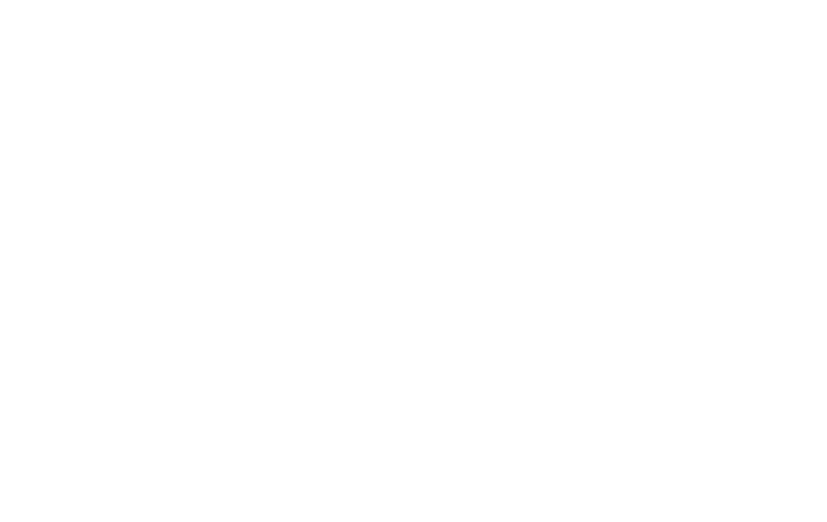
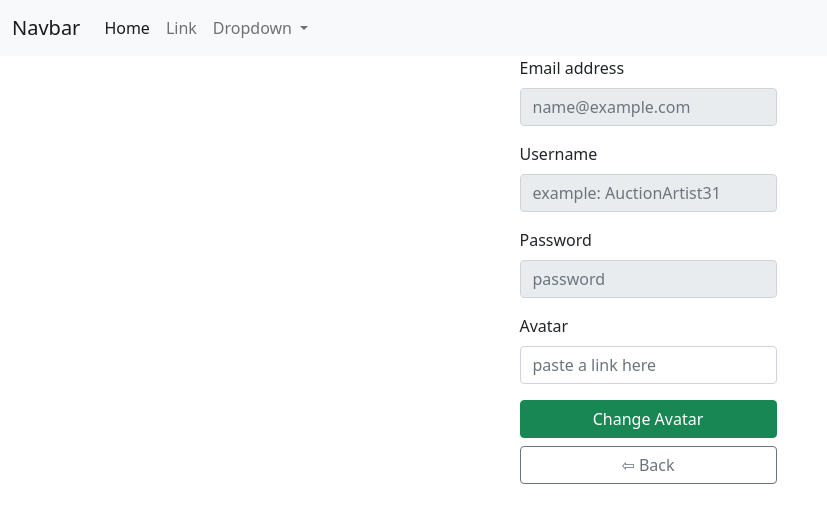
Before and after one commit to OleMartinKeis/OMK-Semester-project-2, a website: page profile/edit/index.html in a window 1280 px wide. Shown: the whole page, without its empty margins (0-827 px from the left). Drawn offline with nearby package versions, Linux system fonts and the light colour scheme.

Commit message:
finished html for edit page

```diff
--- a/profile/edit/index.html
+++ b/profile/edit/index.html
@@ -8,6 +8,65 @@
     <link href="https://cdn.jsdelivr.net/npm/bootstrap@5.1.3/dist/css/bootstrap.min.css" rel="stylesheet" integrity="sha384-1BmE4kWBq78iYhFldvKuhfTAU6auU8tT94WrHftjDbrCEXSU1oBoqyl2QvZ6jIW3" crossorigin="anonymous">
 </head>
 <body>
+    <nav class="navbar navbar-expand-lg navbar-light bg-light">
+        <div class="container-fluid">
+            <a class="navbar-brand" href="#">Navbar</a>
+            <button class="navbar-toggler" type="button" data-bs-toggle="collapse" data-bs-target="#navbarSupportedContent" aria-controls="navbarSupportedContent" aria-expanded="false" aria-label="Toggle navigation">
+            <span class="navbar-toggler-icon"></span>
+            </button>
+            <div class="collapse navbar-collapse" id="navbarSupportedContent">
+                <ul class="navbar-nav me-auto mb-2 mb-lg-0">
+                <li class="nav-item">
+                    <a class="nav-link active" aria-current="page" href="#">Home</a>
+                </li>
+                <li class="nav-item">
+                    <a class="nav-link" href="#">Link</a>
+                </li>
+                <li class="nav-item dropdown">
+                    <a class="nav-link dropdown-toggle" href="#" id="navbarDropdown" role="button" data-bs-toggle="dropdown" aria-expanded="false">
+                        Dropdown
+                    </a>
+                        <ul class="dropdown-menu" aria-labelledby="navbarDropdown">
+                        <li><a class="dropdown-item" href="#">Action</a></li>
+                        <li><a class="dropdown-item" href="#">Another action</a></li>
+                        <li><hr class="dropdown-divider"></li>
+                        <li><a class="dropdown-item" href="#">Something else here</a></li>
+                    </ul>
+                </li>
+                </ul>
+            </div>
+        </div>
+    </nav>
+    <main>
+        <div class="row">
+            <div class="col">
+                <div class="container-md d-flex justify-content-center">
+                    <form class="ms-3">
+                        <div class="mb-3 w-125">
+                            <label for="exampleFormControlInput1" class="form-label">Email address</label>
+                            <input type="email" class="form-control" id="exampleFormControlInput1" placeholder="name@example.com" disabled>
+                        </div>
+                        <div class="mb-3 w-125">
+                            <label for="exampleFormControlInput1" class="form-label">Username</label>
+                            <input type="name" class="form-control" id="exampleFormControlInput1" placeholder="example: AuctionArtist31" disabled>
+                        </div>
+                        <div class="mb-3 w-125">
+                            <label for="exampleFormControlTextarea1" class="form-label">Password</label>
+                            <input type="password" class="form-control" id="exampleFormControlInput1" placeholder="password" disabled>
+                        </div>
+                        <div class="mb-3 w-125">
+                            <label for="exampleFormControlTextarea1" class="form-label">Avatar</label>
+                            <input type="text" class="form-control" id="exampleFormControlInput1" placeholder="paste a link here">
+                        </div>
+                        <div class="d-grid gap-2">
+                            <a href="../userprofile/index.html" class="btn btn-success">Change Avatar</button>
+                            <a href="../userprofile/index.html" class="btn btn-outline-secondary">&#8678; Back</a>
+                        </div>
+                    </form>
+                </div>
+            </div>
+        </div>
+    </main>
     <script src="https://cdn.jsdelivr.net/npm/bootstrap@5.1.3/dist/js/bootstrap.bundle.min.js" integrity="sha384-ka7Sk0Gln4gmtz2MlQnikT1wXgYsOg+OMhuP+IlRH9sENBO0LRn5q+8nbTov4+1p" crossorigin="anonymous"></script>
 </body>
 </html>
```
Also changed, not shown: profile/login/index.html (deleted, +0 -13 lines), profile/userprofile/index.html (+5 -2 lines).
